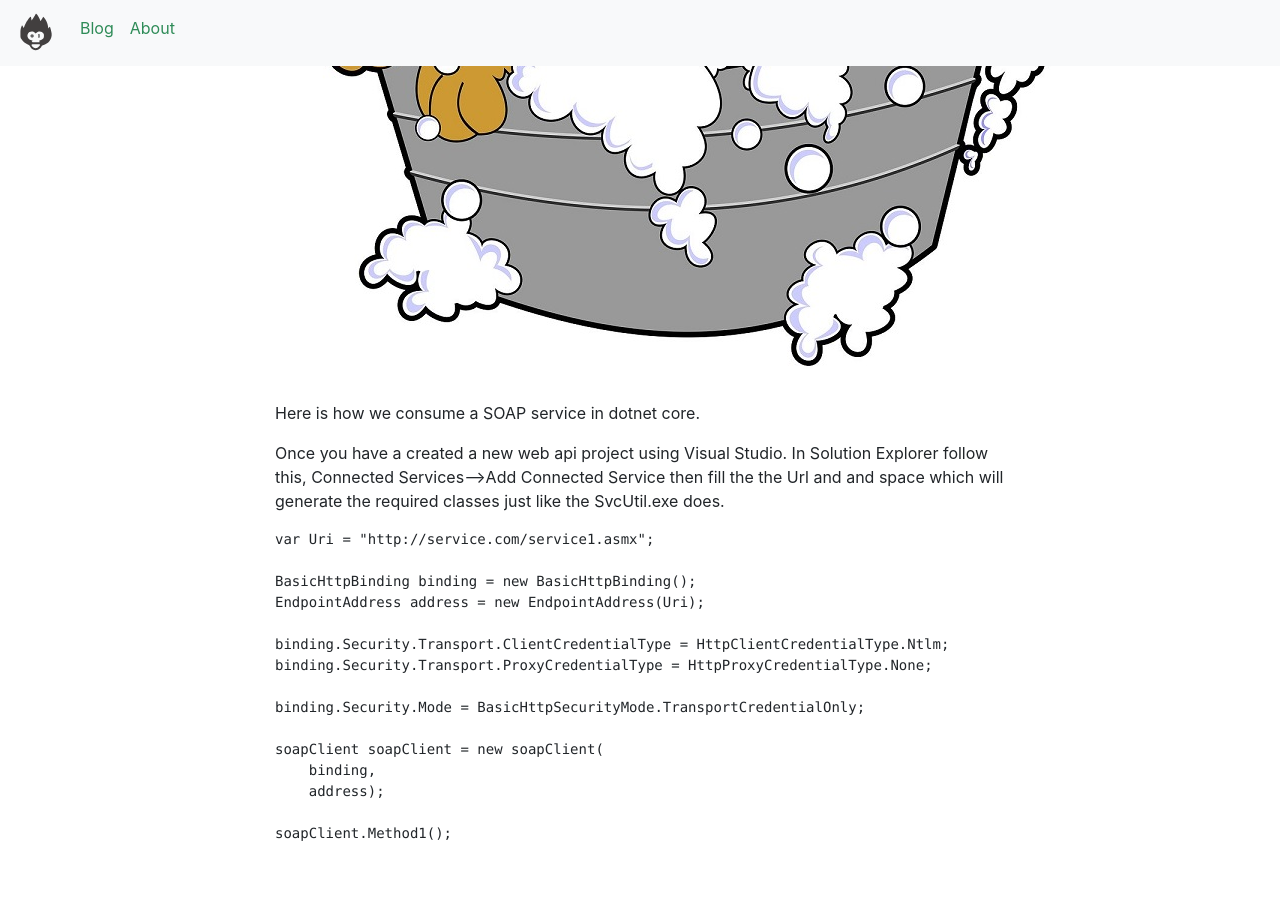
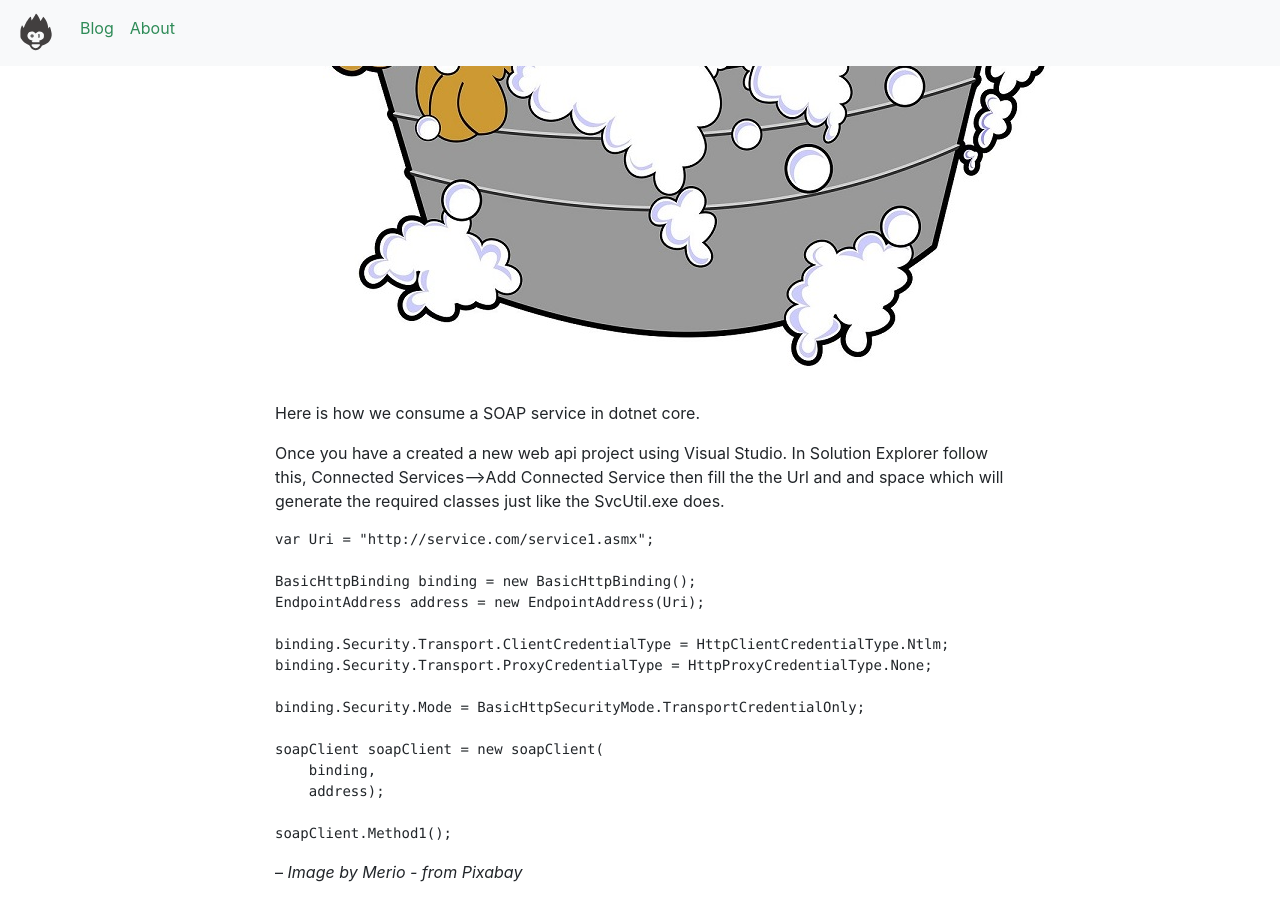
Before and after one commit to unrealnerd/unrealnerd.github.io, a Jekyll site: the page built from _posts/2020-03-17-consume-soap-dotnetcore.md, in a window 1280 px wide and 900 px high, scrolled down 578 px. Built offline with Jekyll 4.4.1, drawn with Linux system fonts in a browser that asks for light colours; nearby versions of some CDN libraries; before the commit the page ends 1438 px from its top, so only the background shows below that.

Commit message:
* adding image credits

````diff
--- a/_posts/2020-03-17-consume-soap-dotnetcore.md
+++ b/_posts/2020-03-17-consume-soap-dotnetcore.md
@@ -6,7 +6,7 @@ author: bitsmonkey
 tags: soap, dotnet core, soap service
 ---
 
-![Image by <a href="https://pixabay.com/users/Merio-1480566/?utm_source=link-attribution&amp;utm_medium=referral&amp;utm_campaign=image&amp;utm_content=990304">Merio</a> from <a href="https://pixabay.com/?utm_source=link-attribution&amp;utm_medium=referral&amp;utm_campaign=image&amp;utm_content=990304">Pixabay</a>](/../img/soapservice-dotnetcore.jpg)
+![Image by Merio - from Pixabay](/../img/soapservice-dotnetcore.jpg)
 
 Here is how we consume a SOAP service in dotnet core.
 
@@ -30,3 +30,5 @@ soapClient soapClient = new soapClient(
 
 soapClient.Method1();
 ```
+
+-- *Image by Merio - from Pixabay*
````
